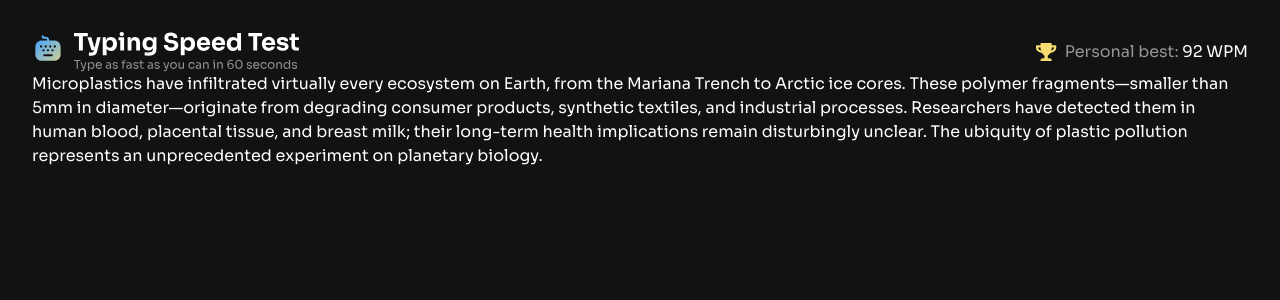
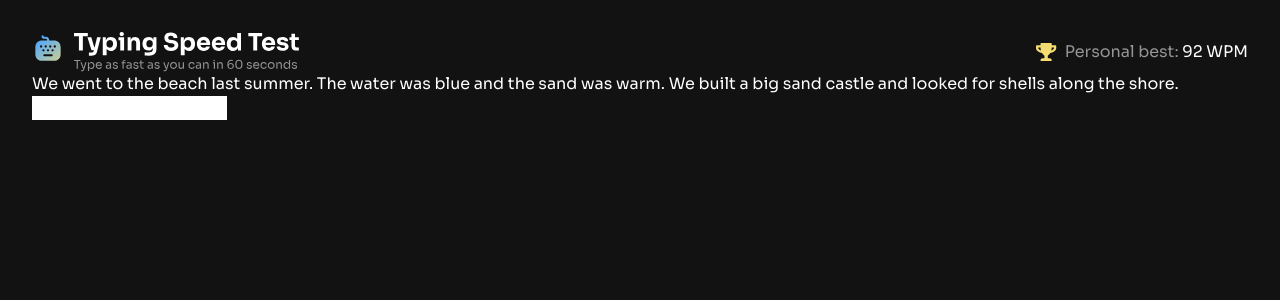
Before and after one commit to Friendlesso/Typing-Speed-Test, a React (Vite) app: page / in a window 1280 px wide. Shown: the top 300 px of the page. Built offline with nearby package versions, Linux system fonts and the light colour scheme.

Commit message:
Working on Typing mechanic

```diff
--- a/src/App.tsx
+++ b/src/App.tsx
@@ -6,7 +6,7 @@ function App() {
   return (
     <>
       <Header />
-      <TypingText difficulty="hard" />
+      <TypingText difficulty="easy" />
     </>
   )
 }
--- a/src/components/TypingText/TypingText.tsx
+++ b/src/components/TypingText/TypingText.tsx
@@ -3,14 +3,62 @@ import { getRandomText, type DifficultyProps, type Text } from '../../utils/getR
 
 
 
-export function TypingText({difficulty}: DifficultyProps) {
+export function TypingText({ difficulty }: DifficultyProps) {
+  const [index, setIndex] = useState(0);
+  const [correctChar, setCorrectChar] = useState(0);
+  const [errors, setErrors] = useState(0);
+  const [charStatus, setCharStatus] = useState<Array<'correct' | 'incorrect'>>([]);
 
   const [question, setQuestion] = useState<Text>(getRandomText(difficulty));
+
+  const handleKeyDown = (e: React.KeyboardEvent<HTMLInputElement>) => {
+
+    const expectedChar = question.text[index];
+    const typedChar = e.key;
+
+    if (e.key === 'Backspace') {
+      e.preventDefault();
+      return;
+    }
+
+    if (typedChar.length !== 1) return;
+
+    if (typedChar === expectedChar) {
+      setCharStatus((prev) => [...prev, 'correct']);
+      setCorrectChar((char) => char + 1);
+    } else {
+      setCharStatus((prev) => [...prev, 'incorrect'])
+      setErrors((error) => error + 1);
+    }
+
+    setIndex((i) => i + 1);
+  }
+
+  const characters = question.text.split('');
+
+  console.log(errors, correctChar)
   return (
     <div>
       <p className='text-white'>
-        {question.text}
+        {characters.map((char, index) => {
+          let className = '';
+
+          if (index < charStatus.length) {
+            className =
+              charStatus[index] === 'correct'
+                ? 'text-green-400'
+                : 'text-red-400'
+          }
+
+          return (
+              <span key={index} className={className}>
+                {char}
+              </span>
+            )
+        }
+        )}
       </p>
+      <input className='bg-white' type="text" onKeyDown={handleKeyDown} />
     </div>
   )
 }
```
